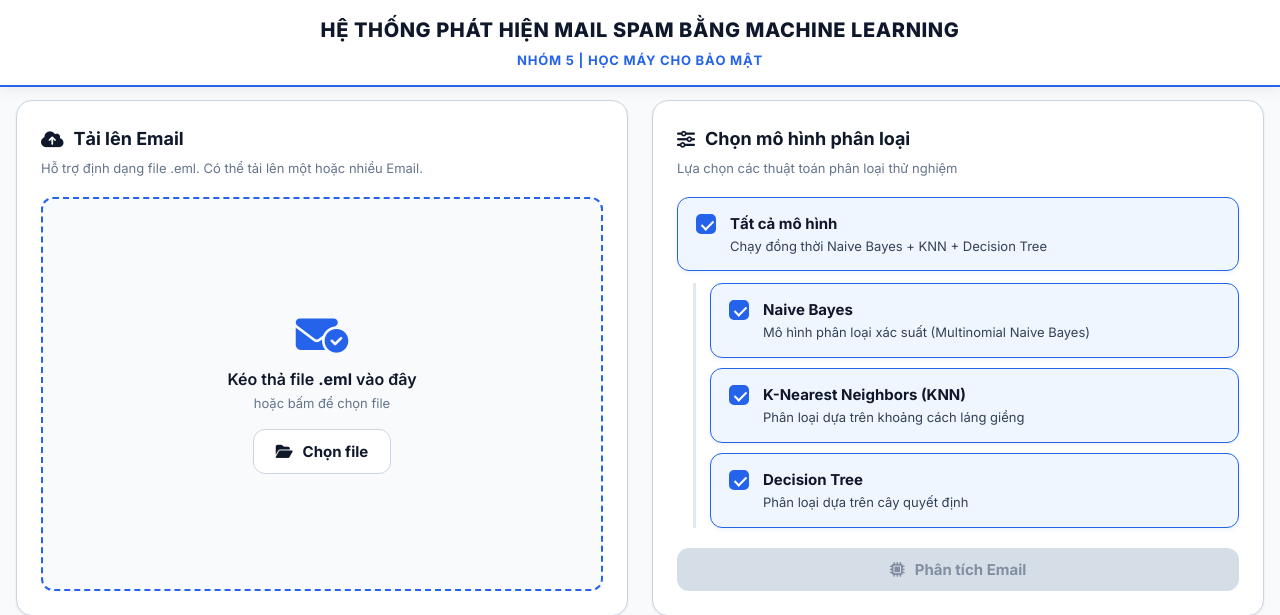
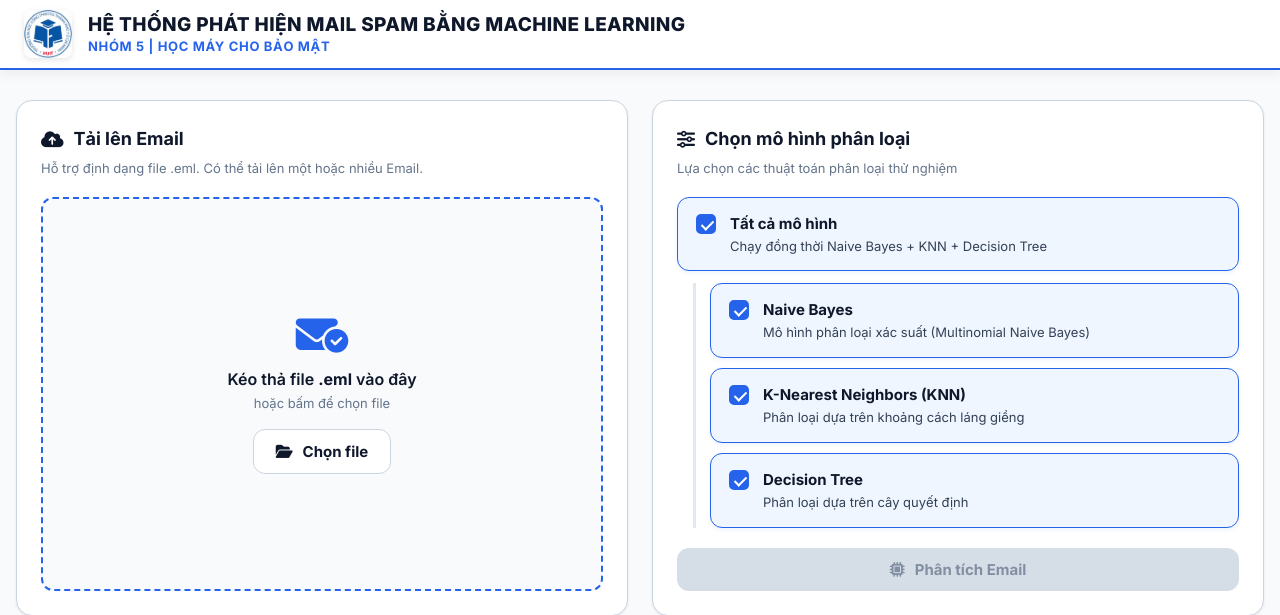
Before and after one commit to ThQNam6105/HMCBM---Spam-Ham-detector, a Flask app: page / in a window 1280 px wide. Shown: the top 615 px of the page. Run offline with Flask 3, Linux system fonts and the light colour scheme.

```diff
--- a/static/css/style.css
+++ b/static/css/style.css
@@ -68,30 +68,62 @@ body {
     background: #ffffff;
     border-bottom: 2px solid var(--primary-color);
     box-shadow: 0 4px 12px rgba(0, 0, 0, 0.06);
-    padding: 14px 24px;
-    text-align: center;
+    padding: 10px 24px;
 }
 
 .header-container {
     max-width: 1280px;
     margin: 0 auto;
+    display: flex;
+    align-items: center;
+    gap: 16px;
+}
+
+.header-logo-link {
+    display: flex;
+    align-items: center;
+    cursor: pointer;
+    text-decoration: none;
+    flex-shrink: 0;
+}
+
+.header-logo-img {
+    height: 48px;
+    width: auto;
+    border-radius: var(--radius-sm);
+    object-fit: cover;
+    transition: transform 0.2s ease, box-shadow 0.2s ease;
+    box-shadow: 0 2px 6px rgba(0, 0, 0, 0.1);
+}
+
+.header-logo-link:hover .header-logo-img {
+    transform: scale(1.05);
+    box-shadow: 0 4px 10px rgba(37, 99, 235, 0.25);
+}
+
+.header-titles-wrapper {
+    display: flex;
+    flex-direction: column;
+    text-align: left;
 }
 
 .app-header h1 {
-    font-size: 20px;
+    font-size: 19px;
     font-weight: 800;
     color: var(--text-primary);
-    letter-spacing: 0.03em;
+    letter-spacing: 0.02em;
     text-transform: uppercase;
-    margin-bottom: 4px;
+    margin-bottom: 2px;
+    line-height: 1.2;
 }
 
 .app-header .subtitle {
     font-size: 13px;
     font-weight: 700;
     color: var(--primary-color);
-    letter-spacing: 0.06em;
+    letter-spacing: 0.05em;
     text-transform: uppercase;
+    line-height: 1.2;
 }
 
 .badges-row {
--- a/templates/index.html
+++ b/templates/index.html
@@ -15,8 +15,13 @@
     <!-- FIXED FULL-WIDTH HEADER -->
     <header class="app-header">
         <div class="header-container">
-            <h1>HỆ THỐNG PHÁT HIỆN MAIL SPAM BẰNG MACHINE LEARNING</h1>
-            <p class="subtitle">NHÓM 5 | HỌC MÁY CHO BẢO MẬT</p>
+            <a href="/" class="header-logo-link" title="Tải lại trang">
+                <img src="{{ url_for('static', filename='img/header_icon.jpg') }}" alt="Logo" class="header-logo-img">
+            </a>
+            <div class="header-titles-wrapper">
+                <h1>HỆ THỐNG PHÁT HIỆN MAIL SPAM BẰNG MACHINE LEARNING</h1>
+                <p class="subtitle">NHÓM 5 | HỌC MÁY CHO BẢO MẬT</p>
+            </div>
         </div>
     </header>
 
```
Also changed, not shown: assets/header_icon.jpg (added), static/img/header_icon.jpg (added).
